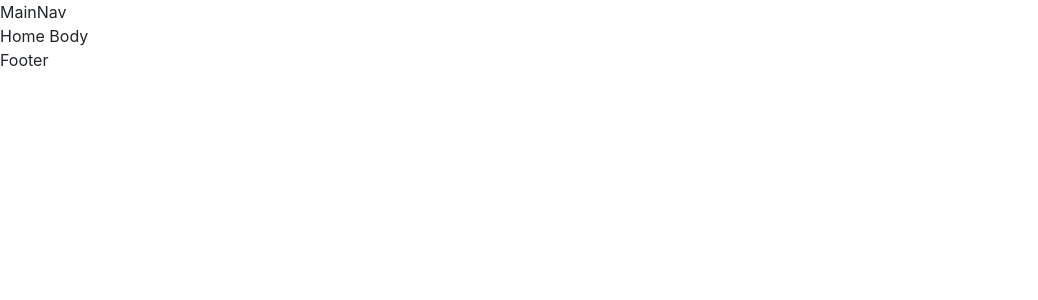
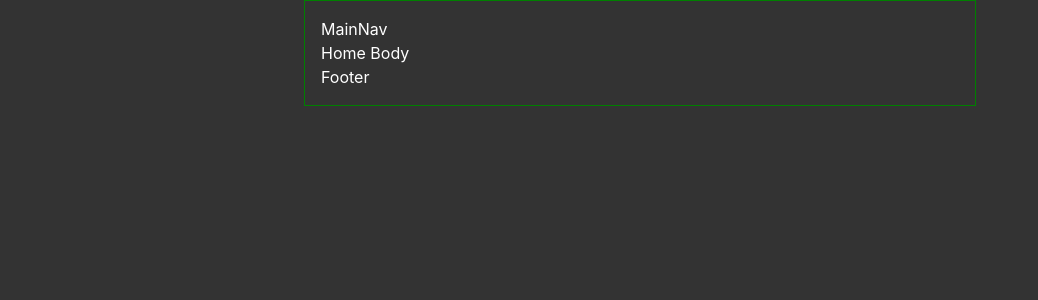
Before and after one commit to namgivu/lienminhhuyenthoai, a React (Create React App) app: page / in a window 1280 px wide. Shown: the top 300 px of the page, without its empty margins (0-1038 px from the left). Built offline with nearby package versions, Linux system fonts and the light colour scheme.

Commit message:
add variables scss

```diff
--- a/src/pages/Home/HomePage.jsx
+++ b/src/pages/Home/HomePage.jsx
@@ -8,11 +8,13 @@ import Footer from "../../compoments/Footer/Footer";
 const Home = () => {
   return (
     <React.Fragment>
-      <div className="page-wrapper">
-        <MainNavigation />
-        <HomeBody />
+      <div className="page-wrapper d-flex h-100 p-3 mx-auto flex-column debug">
+        <div className="content">
+          <MainNavigation />
+          <HomeBody />
+        </div>
+        <Footer />
       </div>
-      <Footer />
     </React.Fragment>
   );
 };
--- /dev/null
+++ b/src/pages/Home/_homeVariables.scss
@@ -0,0 +1,2 @@
+$HomePageBackGround: #333;
+$HomePageTextColor: #fff;
--- a/src/pages/Home/home.scss
+++ b/src/pages/Home/home.scss
@@ -1,5 +1,16 @@
+@import "./homeVariables";
 * {
   padding: 0;
   margin: 0;
   text-rendering: optimizeLegibility;
+  background-color: $HomePageBackGround;
+  color: $HomePageTextColor;
 }
+
+.debug {
+  border: 1px solid green;
+}
+
+.page-wrapper {
+  max-width: 42rem;
+}
```
